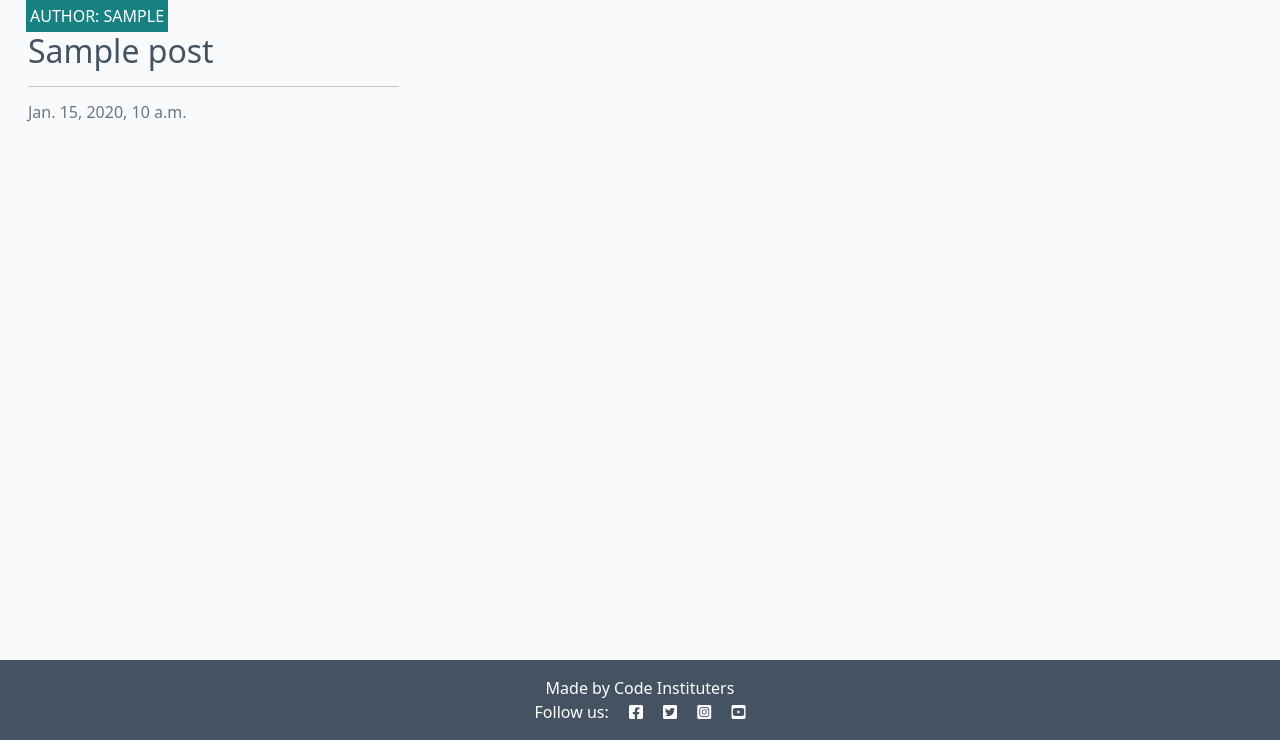
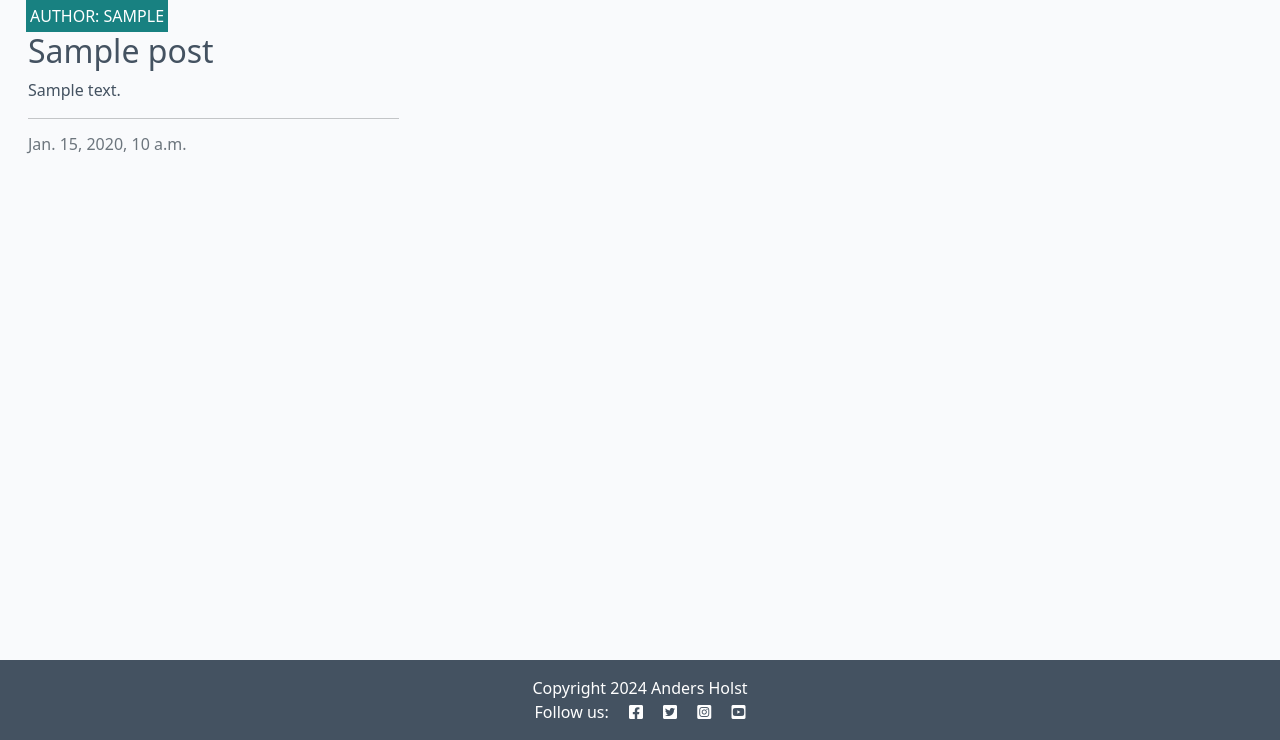
Before and after one commit to AndersH82/ITTIB, a Django app: page / in a window 1280 px wide. Shown: the part 60-800 px from the top of the page. Run offline with Django 5.2, Linux system fonts and the light colour scheme; tables that the repository leaves empty hold one stand-in row (values such as "Sample post").

Commit message:
edit footer text, links

```diff
--- a/blog/templates/blog/index.html
+++ b/blog/templates/blog/index.html
@@ -20,6 +20,7 @@
                             </div>
                             <a href="#" class="post-link">
                                 <h2 class="card-title">{{ post.title }}</h2>
+                                <p class="card-text">{{ post.excerpt }}</p>
                             </a>
 
                             <hr />
@@ -50,3 +51,7 @@
 
 <!-- index.html content ends here -->
 {% endblock %}
+
+{% block copyright %}
+    Copyright 2024 Anders Holst
+{% endblock %}
--- a/templates/base.html
+++ b/templates/base.html
@@ -39,7 +39,7 @@
             <div class="collapse navbar-collapse" id="navbarText">
                 <ul class="navbar-nav me-auto mb-2 mb-lg-0">
                     <li class="nav-item">
-                        <a class="nav-link {% if request.path == home_url %}active{% endif %}" aria-current="page"
+                        <a class="nav-link {% if request.path == home_url %}active{% endif %}" aria-current="page" href=""{% url 'home' %}
                             href="#">Home</a>
                     </li>
 
@@ -61,7 +61,11 @@
 
     <!-- Footer -->
     <footer class="footer mt-auto py-3 dark-bg">
-        <p class="m-0 text-center text-white">Made by Code Instituters</p>
+        <p class="m-0 text-center text-white">
+            {% block copyright %}
+                Made by Code Instituters
+            {% endblock copyright %}
+        </p>
         <p class="m-0 text-center text-white">Follow us: <i class="fab fa-facebook-square ms-3"></i>
             <i class="fab fa-twitter-square ms-3"></i>
             <i class="fab fa-instagram-square ms-3"></i>
```
